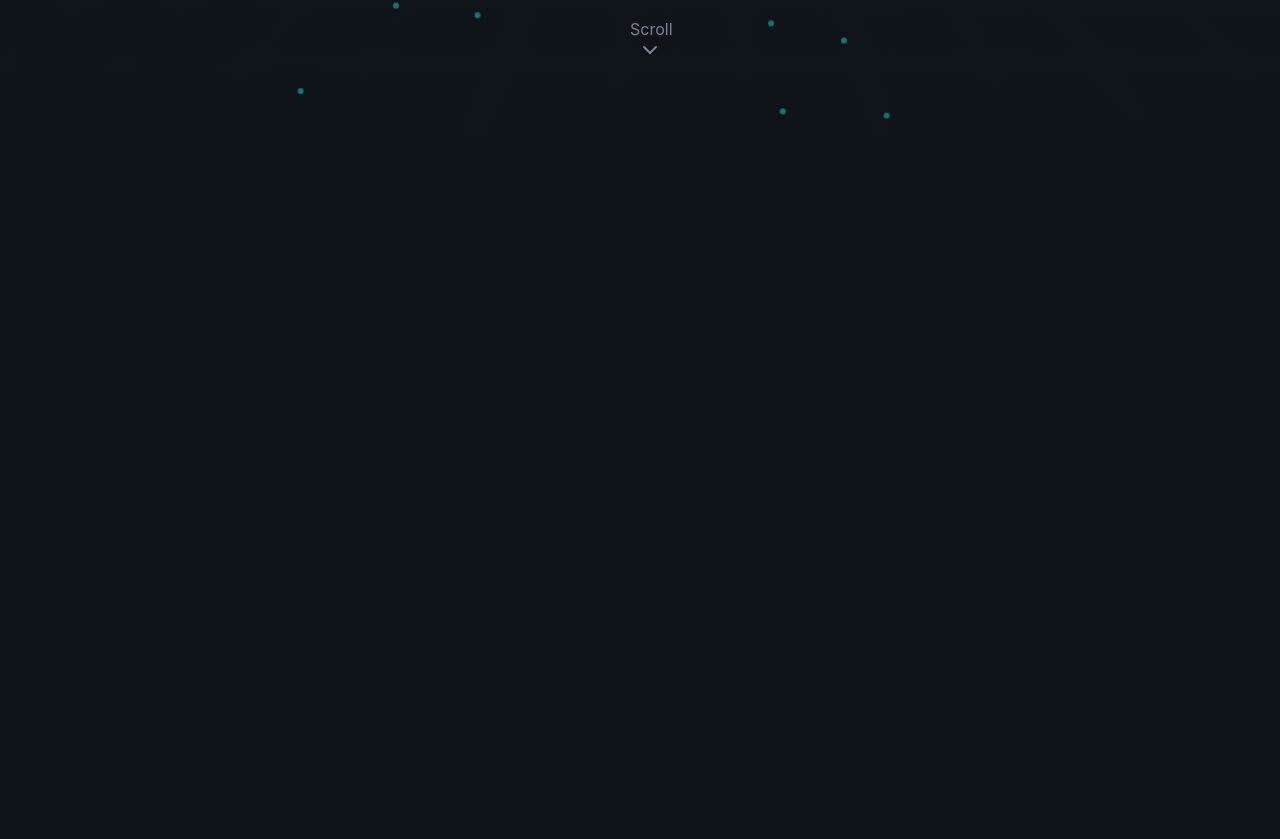
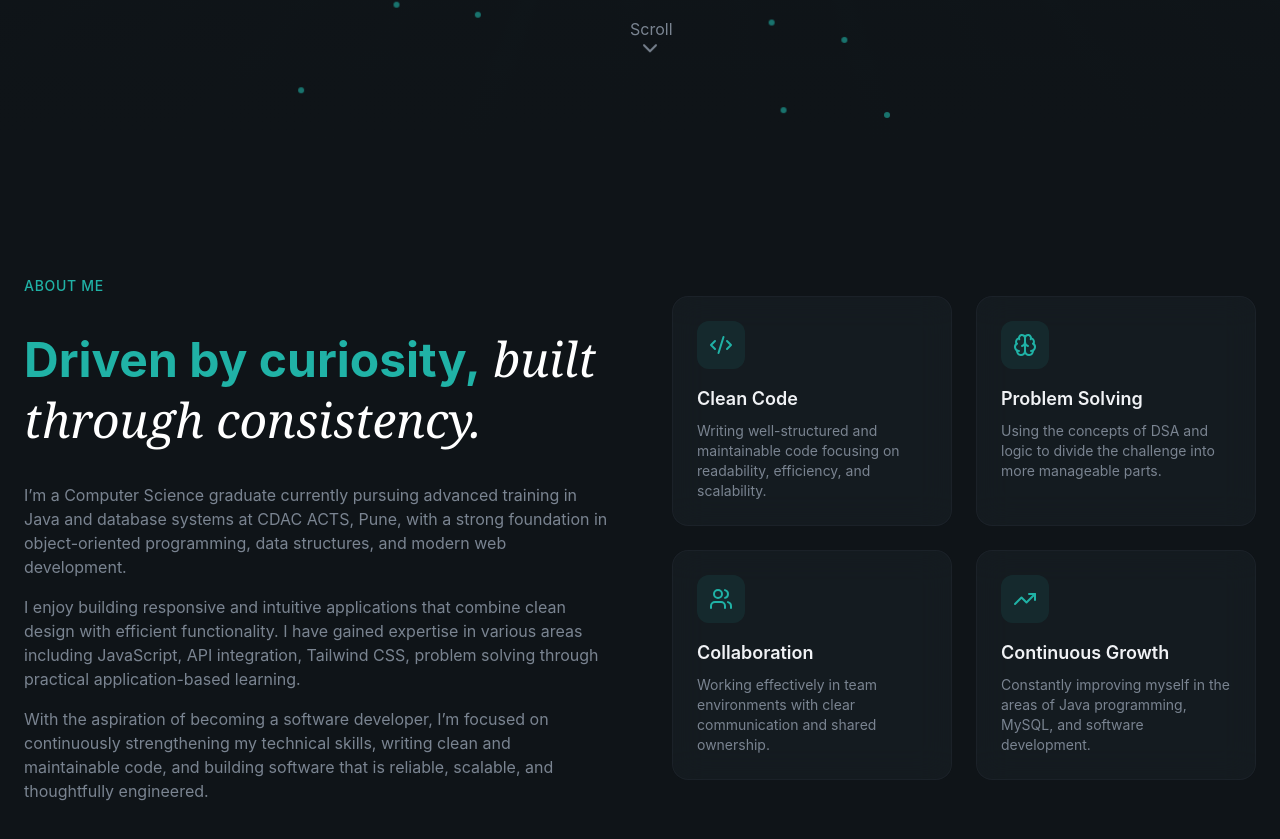
Before and after one commit to sheshmani09/sheshmani-portfolio, a React (Vite) app: page / in a window 1280 px wide. Shown: the part 959-1798 px from the top of the page. Before the commit the page ends 1104 px from the top, so only its background shows below. Built offline with nearby package versions, Linux system fonts and the light colour scheme.

Commit message:
about section done

```diff
--- a/src/layout/Navbar.jsx
+++ b/src/layout/Navbar.jsx
@@ -1,69 +1,90 @@
-import { useEffect, useState } from 'react';
-import {Button} from '@/components/Button'
-import { Menu } from 'lucide-react';
-import { X } from 'lucide-react';
-
-
+import { useEffect, useState } from "react";
+import { Button } from "@/components/Button";
+import { Menu } from "lucide-react";
+import { X } from "lucide-react";
 
 const navLinks = [
-    {href: "#about", label:"About"},
-    {href: "#projects", label:"Projects"},
-    {href: "#experience", label:"Experience"},
-    {href: "#testimonial", label:"Testimonial"},
+  { href: "#about", label: "About" },
+  { href: "#projects", label: "Projects" },
+  { href: "#experience", label: "Experience" },
+  { href: "#testimonial", label: "Testimonial" },
 ];
 
-export const  Navbar = () => {
+export const Navbar = () => {
+  const [isMobileMenuOpen, setIsMobileMenuOpen] = useState(false);
+  const [isScrolled, setIsScrolled] = useState(false);
 
-    const[isMobileMenuOpen, setIsMobileMenuOpen] = useState(false);
-    const[isScrolled, setIsScrolled] = useState(false);
-
-    useEffect(()=>{
-        const handleScroll= ()=>{
-            setIsScrolled(window.scrollY>50)
+  useEffect(() => {
+    const handleScroll = () => {
+      setIsScrolled(window.scrollY > 50);
     };
 
-        window.addEventListener("scroll", handleScroll)
+    window.addEventListener("scroll", handleScroll);
 
-        return ()=> window.removeEventListener("scroll", handleScroll)
-    },[]);
+    return () => window.removeEventListener("scroll", handleScroll);
+  }, []);
 
-    return <header className={`fixed top-0 left-0 right-0 transition-all duration-500 ${isScrolled? "glass-strong py-3":"bg-transparent py-5"} bg-transparent py-5 z-50`}>
+  return (
+    <header
+      className={`fixed top-0 left-0 right-0 transition-all duration-500 ${isScrolled ? "glass-strong py-3" : "bg-transparent py-5"} bg-transparent py-5 z-50`}
+    >
       <nav className="container mx-auto px-6 flex items-center justify-between">
-            <a href="#" className="text-xl font-bold tracking-tight hover:text-primary">
+        <a
+          href="#"
+          className="text-xl font-bold tracking-tight hover:text-primary"
+        >
           SS<span className="text-primary">.</span>
         </a>
 
         {/* desktop nav */}
         <div className="hidden md:flex items-center gap-1">
           <div className="glass rounded-full px-2 py-1 flex items-center  gap-1">
-                    {navLinks.map((link,index)=>(
-                        <a href="{link.href}" key={index} className="px-4 py-2 text-sm text-muted-foreground hover:text-foreground rounded-full hover:bg-surface">{link.label}</a>
+            {navLinks.map((link, index) => (
+              <a
+                href={link.href}
+                key={index}
+                className="px-4 py-2 text-sm text-muted-foreground hover:text-foreground rounded-full hover:bg-surface"
+              >
+                {link.label}
+              </a>
             ))}
           </div>
         </div>
         {/* CTA button  */}
-            <div className='hidden md:block'>
+        <div className="hidden md:block">
           <Button size="sm">Contact Me</Button>
         </div>
 
         {/* mobile menu button*/}
-            <button className='md:hidden p-2 text-foreground cursor-pointer' onClick={()=> setIsMobileMenuOpen((prev)=> !prev)}>
-                   {isMobileMenuOpen ?<X size={24}/> :<Menu size={24} /> }
+        <button
+          className="md:hidden p-2 text-foreground cursor-pointer"
+          onClick={() => setIsMobileMenuOpen((prev) => !prev)}
+        >
+          {isMobileMenuOpen ? <X size={24} /> : <Menu size={24} />}
         </button>
       </nav>
 
       {/* mobile menu  */}
       {isMobileMenuOpen && (
-            <div className='md:hidden glass-strong animate-fade-in'>
-            <div className='container mx-auto px-6 py-6 flex flex-col gap-4 text-center'>
-                 {navLinks.map((link,index)=>(
-                        <a href="{link.href}" key={index} className="text-lg text-muted-foreground hover:text-foreground py-2">{link.label}</a>
+        <div className="md:hidden glass-strong animate-fade-in">
+          <div className="container mx-auto px-6 py-6 flex flex-col gap-4 text-center">
+            {navLinks.map((link, index) => (
+              <a
+                href={link.href}
+                key={index}
+                onClick={() => setIsMobileMenuOpen(false)}
+                className="text-lg text-muted-foreground hover:text-foreground py-2"
+              >
+                {link.label}
+              </a>
             ))}
 
-                    <Button>Contact Me</Button>
+            <Button onClick={() => setIsMobileMenuOpen(false)}>
+              Contact Me
+            </Button>
           </div>
         </div>
       )}
-
     </header>
-}
+  );
+};
--- a/src/sections/About.jsx
+++ b/src/sections/About.jsx
@@ -1,3 +1,87 @@
-export const  About = () => {
-    return <section></section>
-}
+import { TrendingUp, CodeXml, Brain, Users } from "lucide-react";
+
+const highlights = [
+  {
+    icon: CodeXml,
+    title: "Clean Code",
+    description:
+      "Writing well-structured and maintainable code focusing on readability, efficiency, and scalability.",
+  },
+  {
+    icon: Brain,
+    title: "Problem Solving",
+    description:
+      "Using the concepts of DSA and logic to divide the challenge into more manageable parts.",
+  },
+  {
+    icon: Users,
+    title: "Collaboration",
+    description:
+      "Working effectively in team environments with clear communication and shared ownership.",
+  },
+  {
+    icon: TrendingUp,
+    title: "Continuous Growth",
+    description:
+      "Constantly improving myself in the areas of Java programming, MySQL, and software development.",
+  },
+];
+
+export const About = () => {
+  return (
+    <section id="about" className="py-32 relative overflow-hidden">
+      <div className="container mx-auto px-6 relative z-10">
+        <div className="grid lg:grid-cols-2 gap-16 items-center">
+          {/* left column */}
+          <div className="space-y-8">
+            <div className="animate-fade-in">
+              <span className="text-secondary-foreground text-sm font-medium tracking-wider uppercase">
+                About Me
+              </span>
+            </div>
+            <h2 className="text-4xl md:text-5xl font-bold leading-tight animate-fade-in animation-delay-100 text-secondary-foreground">
+              Driven by curiosity,
+              <span className="font-serif italic font-normal text-white">
+                {" "}
+                built through consistency.
+              </span>
+            </h2>
+            <div className="space-y-4 text-muted-foreground animate-fade-in animation-delay-200">
+              <p>
+                I’m a Computer Science graduate currently pursuing advanced
+                training in Java and database systems at CDAC ACTS, Pune, with a
+                strong foundation in object-oriented programming, data
+                structures, and modern web development.
+              </p>
+              <p>
+                I enjoy building responsive and intuitive applications that
+                combine clean design with efficient functionality. I have gained
+                expertise in various areas including JavaScript, API
+                integration, Tailwind CSS, problem solving through practical
+                application-based learning.
+              </p>
+              <p>
+                With the aspiration of becoming a software developer, I’m
+                focused on continuously strengthening my technical skills,
+                writing clean and maintainable code, and building software that
+                is reliable, scalable, and thoughtfully engineered.
+              </p>
+            </div>
+          </div>
+          {/* Right column -highlights */}
+          <div className="grid sm:grid-cols-2 gap-6">
+            {highlights.map((item, idx) => (
+              <div key={idx} className="glass p-6 rounded-2xl animate-fade-in " style={{animationDelay:`${(idx+1)*100}ms`}}>
+                <div className="w-12 h-12 rounded-xl bg-primary/10 flex items-center justify-center mb-4 hover:bg-primary/20">
+                  <item.icon className="w-6 h6 text-primary" />
+                </div>
+                <h3 className="text-lg font-semibold mb-2 ">{item.title}</h3>
+                <p className="text-sm text-muted-foreground">{item.description}</p>
+              </div>
+            ))}
+          </div>
+        </div>
+      </div>
+    </section>
+  );
+};
```
Lines whose indentation alone changed are shown as unchanged.
